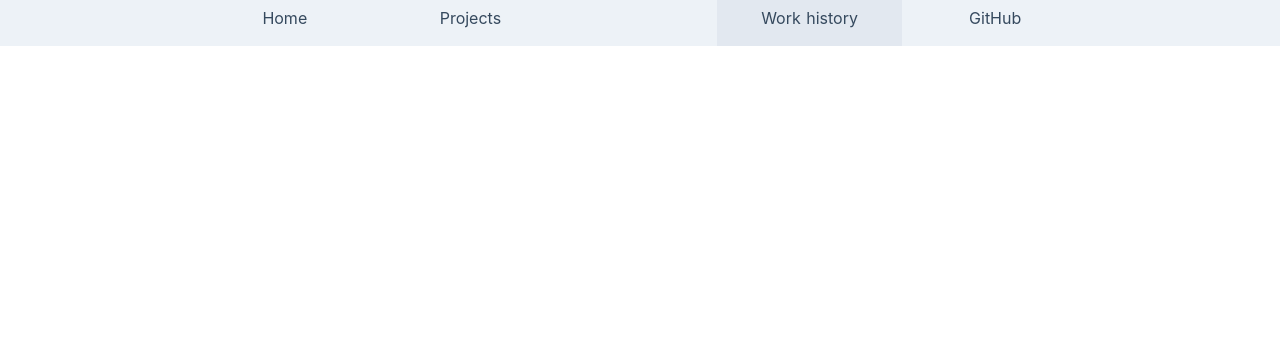
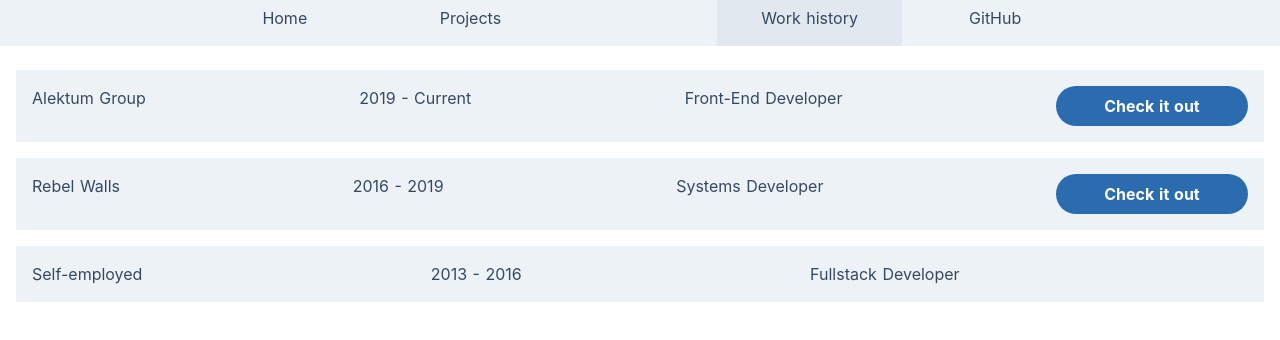
Before and after one commit to jrtell1/jrtell_v5, a Nuxt app: page /history in a window 1280 px wide. Shown: the part 202-542 px from the top of the page. Built offline with nearby package versions, Linux system fonts and the light colour scheme.

Commit message:
Added work history

```diff
--- a/pages/history.vue
+++ b/pages/history.vue
@@ -1,5 +1,30 @@
 <template>
+  <div class="container mx-auto my-6 px-4">
+    <div class="employment">
+      <h4>Alektum Group</h4>
+      <div>2019 - Current</div>
+      <div>Front-End Developer</div>
+      <div>
+        <a class="button w-48 my-0 py-2" href="https://www.alektumgroup.se/" target="_blank" rel="noopener noreferrer">Check it out</a>
+      </div>
+    </div>
 
+    <div class="employment">
+      <h4>Rebel Walls</h4>
+      <div>2016 - 2019</div>
+      <div>Systems Developer</div>
+      <div>
+        <a class="button w-48 my-0 py-2" href="https://rebelwalls.com/" target="_blank" rel="noopener noreferrer">Check it out</a>
+      </div>
+    </div>
+
+    <div class="employment">
+      <h4>Self-employed</h4>
+      <div>2013 - 2016</div>
+      <div>Fullstack Developer</div>
+      <div></div>
+    </div>
+  </div>
 </template>
 
 <script>
@@ -9,5 +34,21 @@
 </script>
 
 <style scoped>
+  .employment {
+    display: flex;
+    justify-content: space-between;
+    transition: all 200ms ease-in-out;
 
+    @apply p-4 my-4 bg-gray-200;
+  }
+
+  @media screen and (max-width: 600px) {
+    .employment {
+      display: block;
+    }
+  }
+
+  .employment:hover {
+    @apply shadow-lg;
+  }
 </style>
```
